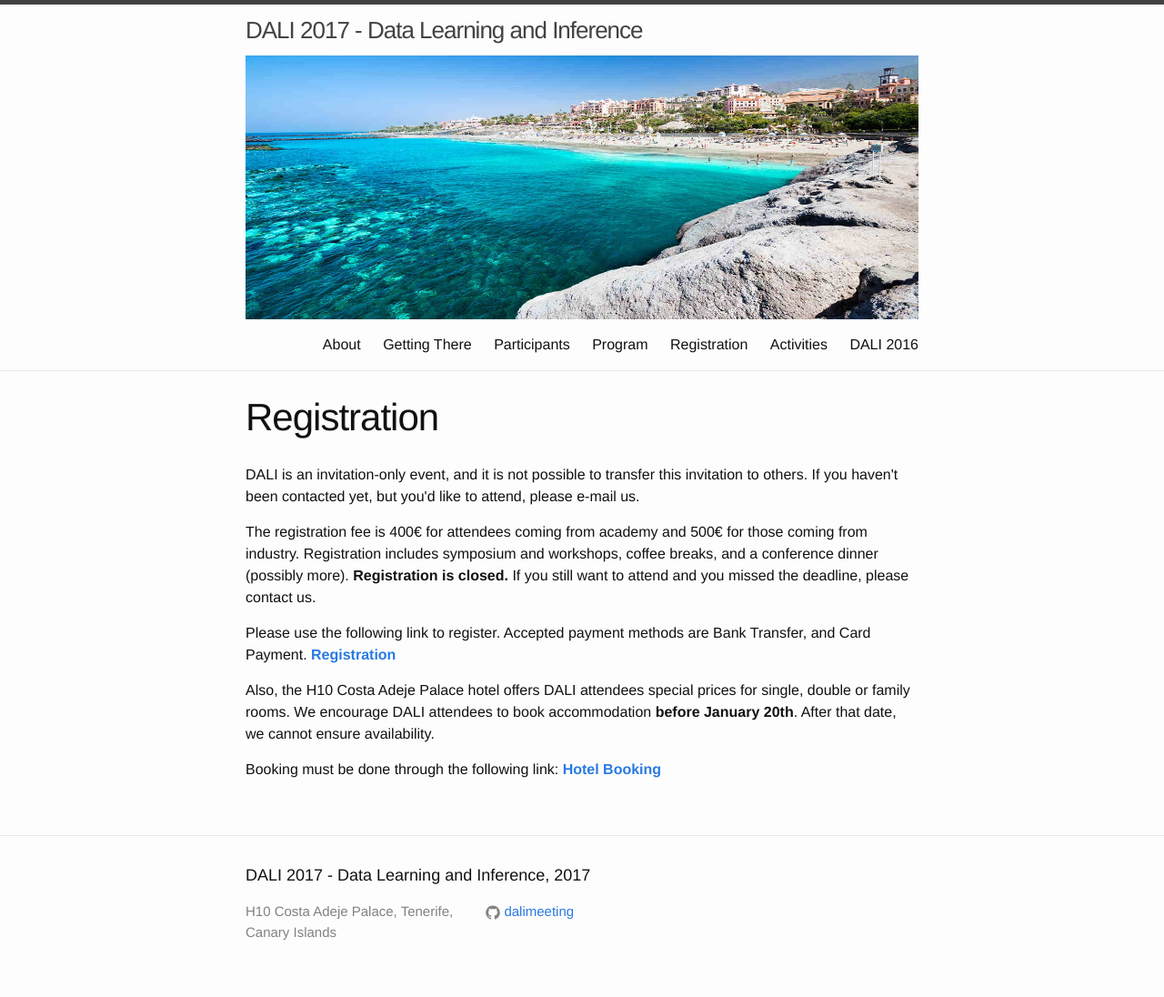
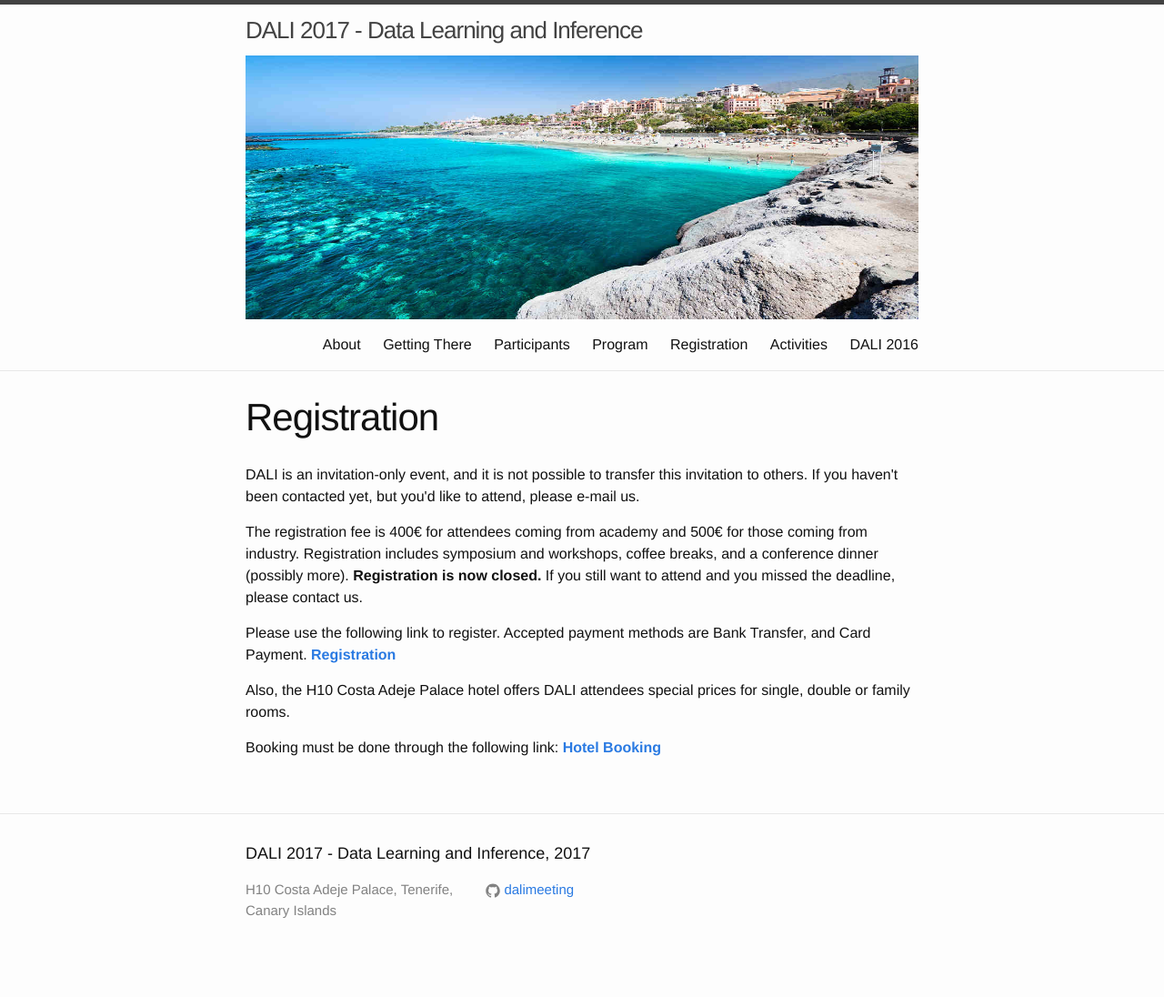
Before and after one commit to dalimeeting/dalimeeting.github.io, a Jekyll site: the page built from registration.html, in a window 1280 px wide. Shown: the whole page at 91% size. Built offline with Jekyll 4.4.1, drawn with Linux system fonts in a browser that asks for light colours; after the commit the page ends 1072 px from its top, so only the background shows below that.

Commit message:
Update registration.html

```diff
--- a/_layouts/registration.html
+++ b/_layouts/registration.html
@@ -8,14 +8,13 @@ layout: page
   <p></p>
 
   <p> The registration fee is 400€ for attendees coming from academy and 500€ for those coming from industry. Registration includes symposium and workshops, coffee breaks, and a conference dinner
-    (possibly more). <b> Registration is closed. </b> If you still want to attend and you missed the deadline, please contact us. </p>
+    (possibly more). <b> Registration is now closed. </b> If you still want to attend and you missed the deadline, please contact us. </p>
 
   <p> Please use the following link to register. Accepted payment methods are Bank Transfer, and Card Payment. <a href="http://gecoweb.gesintur.com/pub/1600006/q2/cgi.hrb?idexp=VJ7FP&main=inscripcion"> <b> Registration </b> </a></p>
 
   <p></p>
 
-  <p> Also, the H10 Costa Adeje Palace hotel offers DALI attendees special prices for single, double or family rooms. We encourage DALI attendees to book accommodation <b>before January 20th</b>.
-    After that date, we cannot ensure availability.
+  <p> Also, the H10 Costa Adeje Palace hotel offers DALI attendees special prices for single, double or family rooms.
   </p>
 
  <p>   Booking must be done through the following link: <a href="http://gecoweb.gesintur.com/pub/1600006/q2/cgi.hrb?idexp=VJ7FP&main=alojamientos
```
